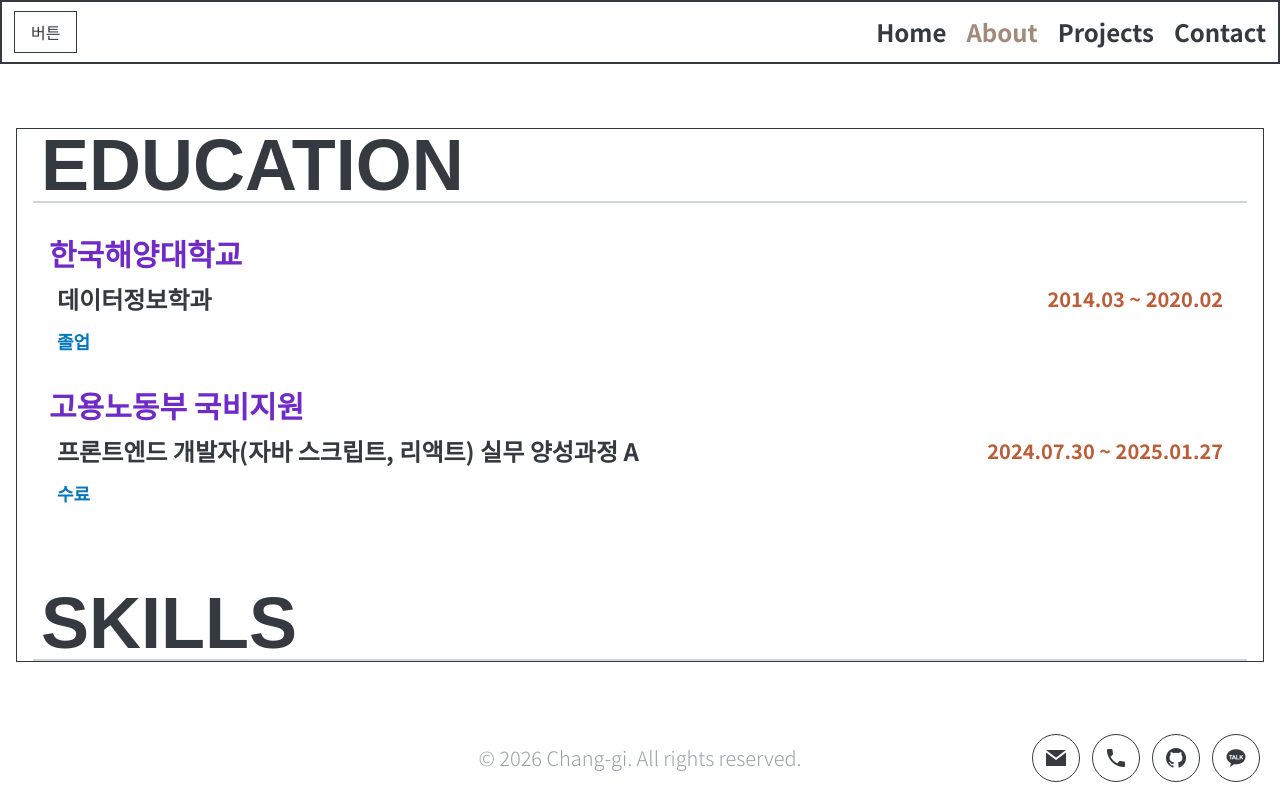
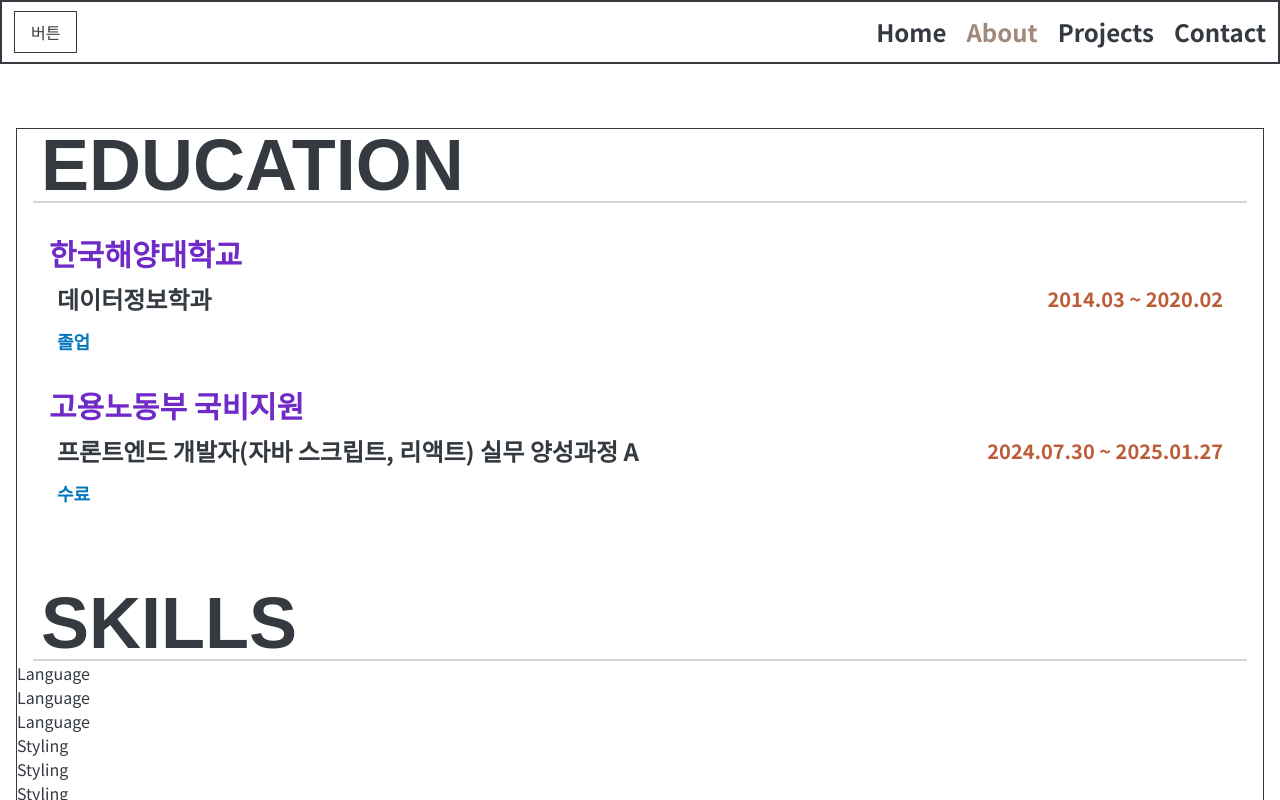
Before and after one commit to chang9287/changgi-portfolio, a React (Vite) app in the folder portfolio-react/: page /about in a window 1280 px wide. Shown: the top 800 px of the page. Built offline with nearby package versions, Linux system fonts and the light colour scheme; some icons are missing; a web font is replaced by a local one.

Commit message:
icon.ts, skills.ts 데이터 연결 및 Skill 섹션 초안 작성

```diff
--- a/portfolio-react/src/sections/about/SkillSection.tsx
+++ b/portfolio-react/src/sections/about/SkillSection.tsx
@@ -4,16 +4,34 @@ import { skills } from "../../data/skills";
 
 
 export default function SkillSection() {
-  /* category 선택 */
-  const [activeCategory, setActiveCategory] = useState("");
 
-  /* icon 선택 */
-  const [selectedIcon, setSelectedIcon] = useState();
+  /* Categories 메뉴 */
+  const categories = [
+    "Language", "", ""
+  ]
+
+
+  /* 작업 순서 */
+  // Categories 배열을 가지고 메뉴 만들기
+  // 메뉴의 카테고리 클릭시 active상태
+  // 처음 상태는 아무것도 선택 안 된 상태
+  // 밑에 아이콘 이미지는 map으로 전부 다 불러오기
+  // 메뉴가 클릭되어서 active상태라면 skill.category와 비교
+  // 같으면 가만히 두고 다르면 blur처리
+  // blur 된 아이콘은 클릭 불가능
+  // 아이콘 클릭시 선택된 아이콘에 해당되는 skill의 id값 저장
+  // 만약 다시 같은 아이콘 클릭하면 초기화
+  // 선택된 아이콘을 기준으로 skills에서 해당 아이콘 찾기
+  // 찾은 아이콘의 description을 출력하고
+  // 찾은 상태가 아니라면 "기술 아이콘을 선택하면 사용 경험을 볼 수 있습니다." 이게 출력 되어야함
 
   return (
     <section>
       <SectionTitle title={"skills"} />
       <div>
+        {skills.map((skill) => (
+          <div key={skill.id}>{skill.category}</div>
+        ))}
         {/* icon-category */}
         {/*
           카테고리 선택
```
